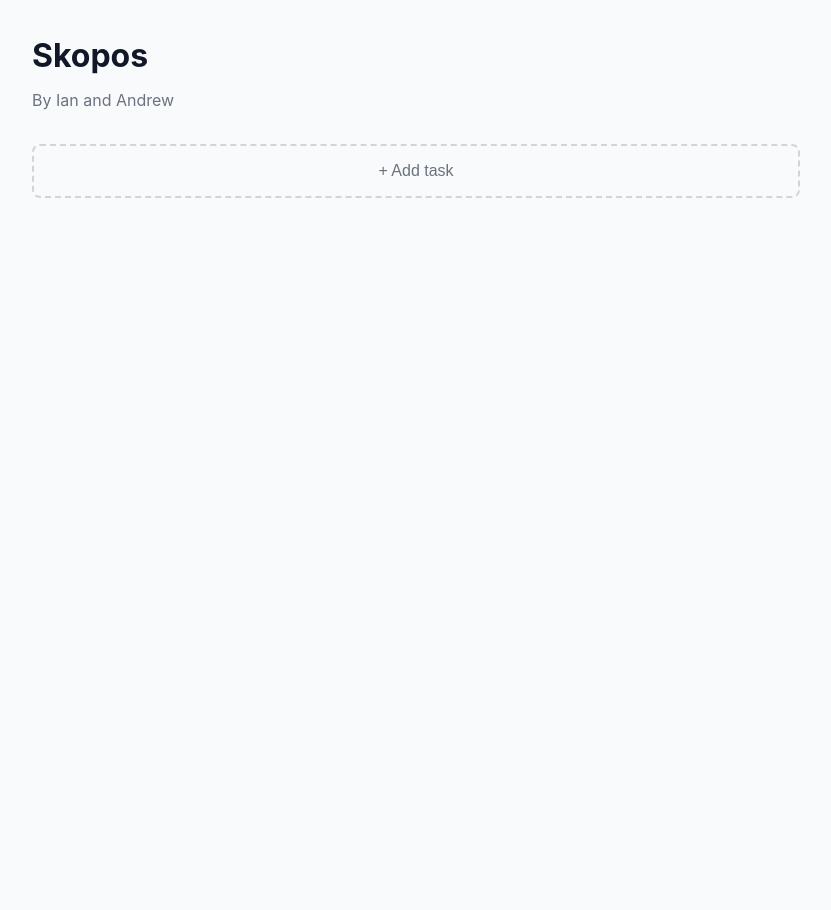
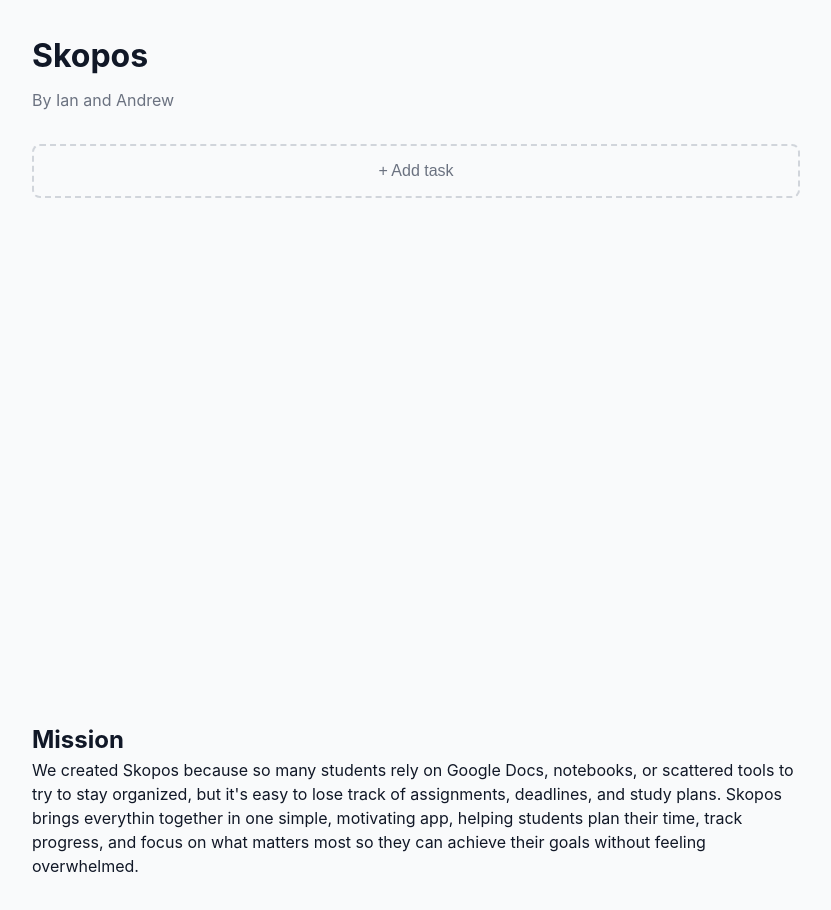
Before and after one commit to Andrew-Liu-227/skopos, a plain HTML site: page index.html in a window 1280 px wide. Shown: the whole page, without its empty margins (224-1055 px from the left). Before the commit the page ends 800 px from the top, so only its background shows below. Drawn offline with Linux system fonts and the light colour scheme.

Commit message:
Update index.html

```diff
--- a/index.html
+++ b/index.html
@@ -430,7 +430,13 @@
         </div>
         <div id="completedList"></div>
       </div>
+
+      <div style="padding-top: 500px;">
+        <h2>Mission</h2>
+        <p>We created Skopos because so many students rely on Google Docs, notebooks, or scattered tools to try to stay organized, but it's easy to lose track of assignments, deadlines, and study plans. Skopos brings everythin together in one simple, motivating app, helping students plan their time, track progress, and focus on what matters most so they can achieve their goals without feeling overwhelmed. </p>
     </div>
+    </div>
+
 
     <script>
       var motivationalMessages = ["By Ian and Andrew"];
```
